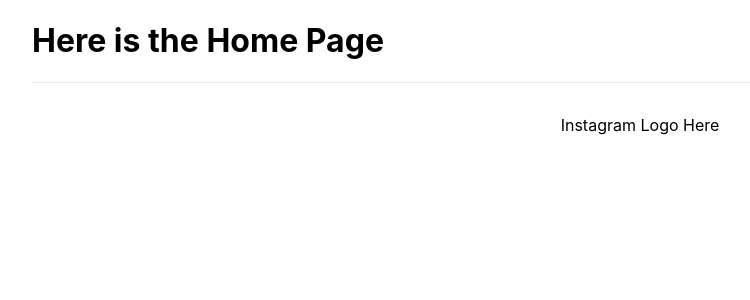
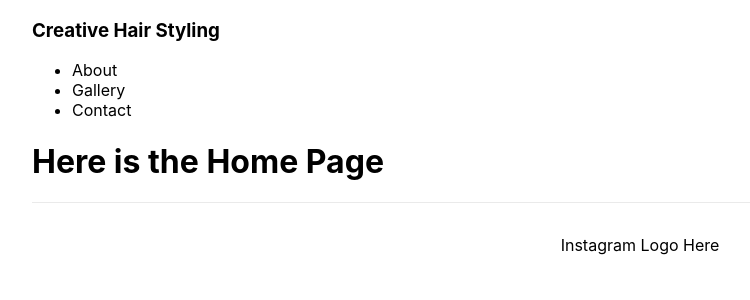
Before and after one commit to RobbieProkop/malina-hair, a Next.js app: page / in a window 1280 px wide. Shown: the top 300 px of the page, without its empty margins (0-750 px from the left). Built offline with nearby package versions, Linux system fonts and the light colour scheme.

Commit message:
import header to index

```diff
--- a/components/header.jsx
+++ b/components/header.jsx
@@ -1,4 +1,4 @@
-const header = () => {
+const Header = () => {
   return (
     <div>
       <h3>Creative Hair Styling</h3>
@@ -13,4 +13,4 @@ const header = () => {
     </div>
   );
 };
-export default header;
+export default Header;
--- a/pages/index.jsx
+++ b/pages/index.jsx
@@ -1,4 +1,5 @@
 import Head from "next/head";
+import Header from "../components/header";
 import styles from "../styles/Home.module.css";
 
 export default function Home() {
@@ -10,6 +11,7 @@ export default function Home() {
         <link rel="icon" href="/favicon.ico" />
       </Head>
 
+      <Header />
       <main>
         <h1>Here is the Home Page</h1>
       </main>
```
